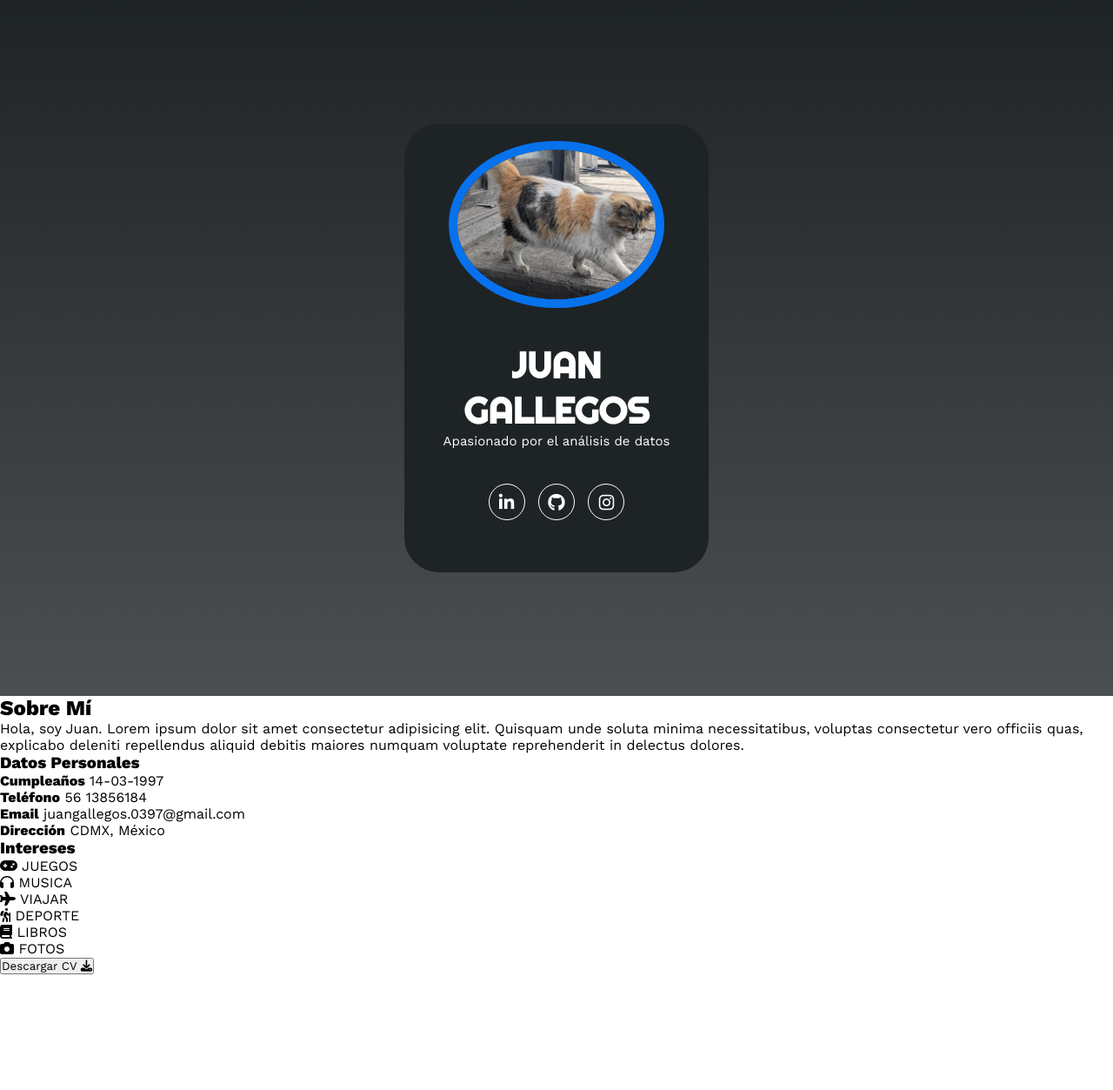
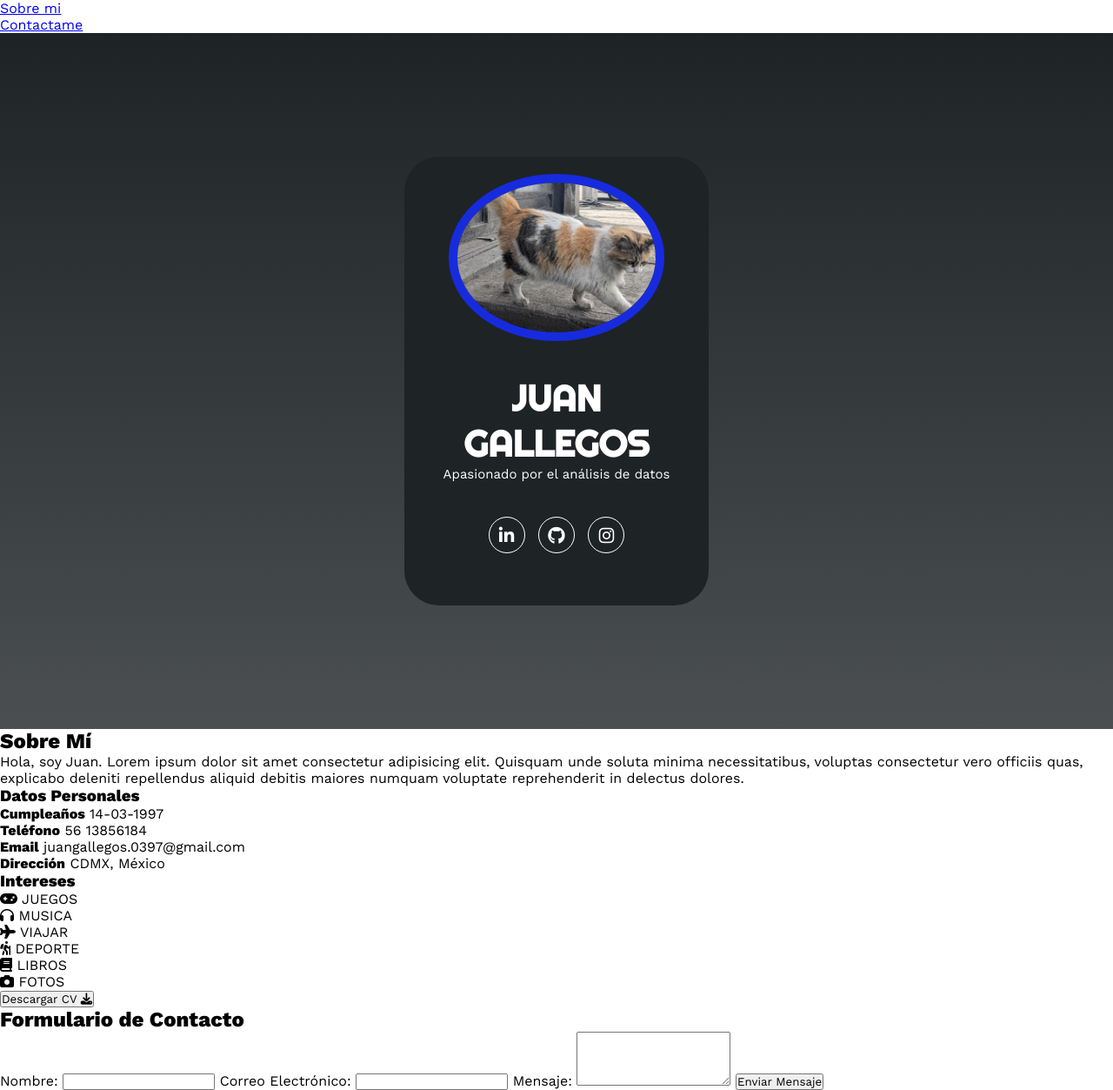
Before and after one commit to Juan-Gallegos7/PortafolioJG, a plain HTML site: page index.html in a window 1280 px wide. Shown: the whole page at 87% size. Before the commit the page ends 1120 px from the top, so only its background shows below. Drawn offline with nearby package versions, Linux system fonts and the light colour scheme.

Commit message:
Agregango form de contacto en html

```diff
--- a/Styles/styles.css
+++ b/Styles/styles.css
@@ -30,7 +30,7 @@ html{
 }
 .inicio .contenido-banner img{
     margin-top: 40px;
-    border: 10px solid #0772ec;
+    border: 10px solid #172bde;
     display: block;
     width: 80%;
     margin: auto;
@@ -59,5 +59,5 @@ html{
     transition: .3s;
 }
 .inicio .contenido-banner .redes a:hover{
-    background-color: #0772ec;
+    background-color: #172bde;
 }
--- a/index.html
+++ b/index.html
@@ -12,6 +12,13 @@
 
 <body>
 
+        <!-- BARRA DE NAVEGACIÓ -->
+    <nav>
+        <ul>
+            <li><a href="#sobremi">Sobre mi</a></li>
+            <li><a href="#contactame">Contactame</a></li>
+        </ul>
+    </nav>
 
 
     <!-- SECCION INICIO -->
@@ -98,3 +105,23 @@
             </button>
         </div>
     </section>
+
+    <!-- SECCION CONTACTAME -->
+    <section id="contactame" class="contactame">
+        <div>
+            <h2>Formulario de Contacto</h2>
+
+            <form action="#" method="post">
+                <label for="nombre">Nombre:</label>
+                <input type="text" id="nombre" name="nombre" required>
+
+                <label for="email">Correo Electrónico:</label>
+                <input type="email" id="email" name="email" required>
+
+                <label for="mensaje">Mensaje:</label>
+                <textarea id="mensaje" name="mensaje" rows="4" required></textarea>
+
+                <button type="submit">Enviar Mensaje</button>
+            </form>
+        </div>
+    </section>
```
